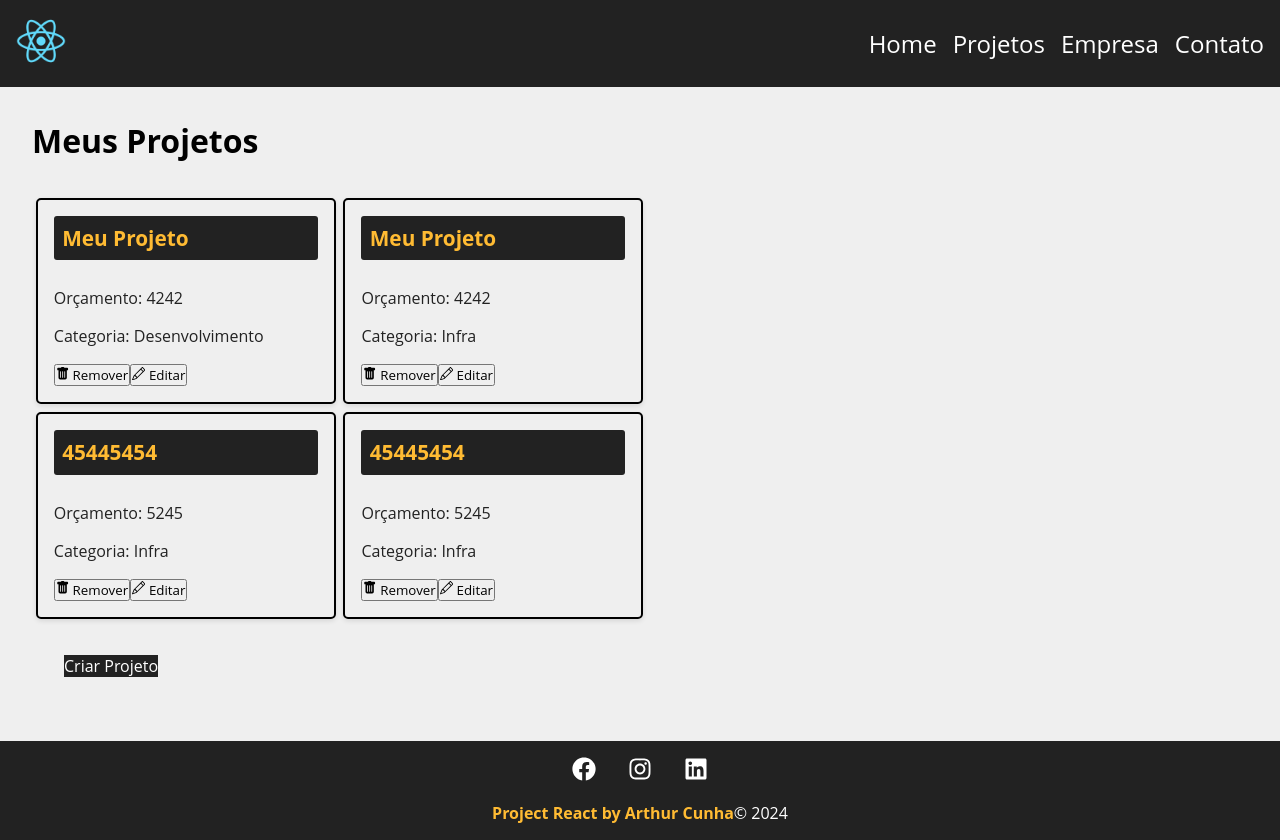
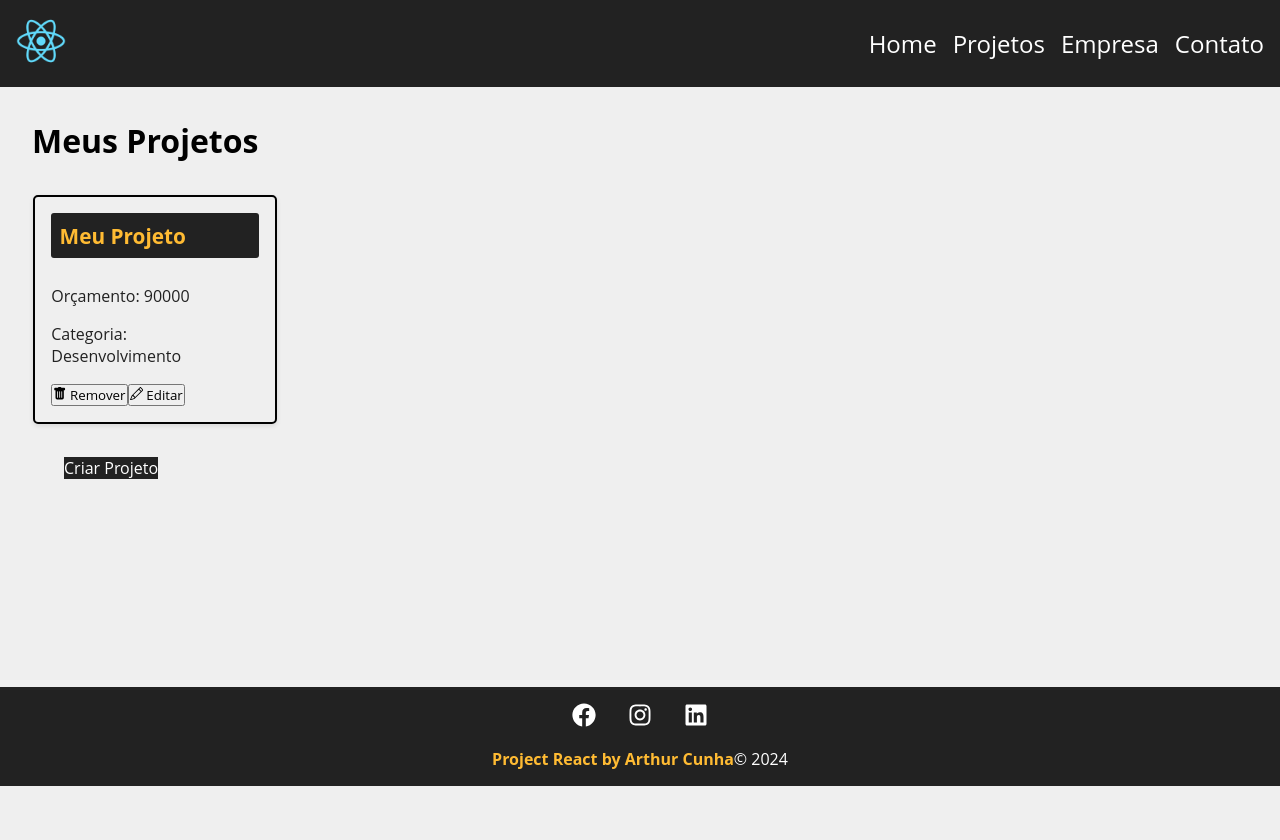
Before and after one commit to ArthurCunha-Dev/costs, a React (Create React App) app: page /Projects in a window 1280 px wide. After the commit the page ends 800 px from the top, so only its background shows below. Built offline with nearby package versions, Linux system fonts and the light colour scheme; data requests are answered from the project's data file.

Commit message:
finalizado o delete

```diff
--- a/db.json
+++ b/db.json
@@ -1,45 +1,12 @@
 {
   "projects": [
     {
-      "id": "42d1",
+      "id": "35c2",
       "name": "Meu Projeto",
-      "budget": "4242",
+      "budget": "90000",
       "category": {
         "id": "2",
         "name": "Desenvolvimento"
-      },
-      "cost": 0,
-      "services": []
-    },
-    {
-      "id": "1612",
-      "name": "Meu Projeto",
-      "budget": "4242",
-      "category": {
-        "id": "1",
-        "name": "Infra"
-      },
-      "cost": 0,
-      "services": []
-    },
-    {
-      "id": "e335",
-      "name": "45445454",
-      "budget": "5245",
-      "category": {
-        "id": "1",
-        "name": "Infra"
-      },
-      "cost": 0,
-      "services": []
-    },
-    {
-      "id": "38e1",
-      "name": "45445454",
-      "budget": "5245",
-      "category": {
-        "id": "1",
-        "name": "Infra"
       },
       "cost": 0,
       "services": []
--- a/src/components/pages/Projects.js
+++ b/src/components/pages/Projects.js
@@ -4,15 +4,20 @@
 import Container from '../layout/Container';
 import LinkButton from '../layout/LinkButton';
 import ProjectCard from '../project/ProjectCard';
-import Loading from '../layout/Loading'; // Importação do componente Loading
+import Loading from '../layout/Loading';
 import styles from './Projects.module.css';
 
 function Projects() {
     const [projects, setProjects] = useState([]);
-    const [loading, setLoading] = useState(true); // Inicializa como true para mostrar o carregamento
+    const [loading, setLoading] = useState(true);
+    const [projectMessage, setProjectMessage] = useState('')
 
     const location = useLocation();
-    const message = location.state?.message || ''; // Simplifica a obtenção da mensagem
+    let message = ''
+    if (location.state) {
+        message = location.state.message
+    }
+
 
     useEffect(() => {
         setTimeout(
@@ -26,11 +31,11 @@
                 .then((resp) => resp.json())
                 .then((data) => {
                     setProjects(data);
-                    setLoading(false); // Define loading como false após carregar os dados
+                    setLoading(false);
                 })
                 .catch((err) => {
                     console.error(err);
-                    setLoading(false); // Define loading como false mesmo em caso de erro
+                    setLoading(false);
                 });
 
 
@@ -38,8 +43,20 @@
 
     }, [])
 
+    function removeProject(id){
 
-
+     fetch('http://localhost:5000/projects/${id}', {
+      method: 'DELETE',
+      headers: {
+       'Content-Type': 'application/json'
+       },
+     }).then(resp => resp.json())
+     .then(data => {
+        setProjects(projects.filter((project) => project.id !== id))
+        setProjectMessage('Projeto removido com sucesso')
+     })
+     .catch(err => console.log(err))
+    }
 
     return (
         <div className={styles.project_container}>
@@ -47,11 +64,12 @@
                 <h1>Meus Projetos</h1>
             </div>
             {message && <Message type="success" msg={message} />}
+            {projectMessage && <Message type="success" msg={projectMessage} />}
             <Container customClass="start">
                 {loading ? (
-                    <Loading /> // Exibe o componente Loading enquanto está carregando
+                    <Loading />
                 ) : projects.length === 0 ? (
-                    <p>Não existem projetos cadastrados</p> // Mensagem quando não há projetos
+                    <p>Não existem projetos cadastrados</p>
                 ) : (
                     projects.map((project) => (
                         <ProjectCard
@@ -60,6 +78,7 @@
                             budget={project.budget || ''}
                             category={project.category?.name || 'Categoria não disponível'}
                             key={project.id}
+                            handleRemove={removeProject}
                         />
                     ))
                 )}
--- a/src/components/project/ProjectCard.js
+++ b/src/components/project/ProjectCard.js
@@ -1,14 +1,24 @@
 import styles from './ProjectCard.module.css';
 import { BsPencil, BsFillTrashFill } from 'react-icons/bs';
+import { Link } from 'react-router-dom';
+
 
 function ProjectCard({ id, name, budget, category, handleRemove }) {
+    const remove = (e) => {
+        e.preventDefault()
+    }
+
     return (
         <div className={styles.project_card}>
             <h2>{name}</h2>
-            <p>Orçamento: {budget}</p>
-            <p>Categoria: {category}</p>
-            <button onClick={() => handleRemove(id)}><BsFillTrashFill /> Remover</button>
-            <button><BsPencil /> Editar</button>
+            < p>Orçamento: {budget}</p>
+             <p>Categoria: {category}</p>
+            <button onClick={() => handleRemove(id)}>
+                <BsFillTrashFill onClick={remove} /> Remover
+            </button>
+            <button>
+                <BsPencil /> Editar
+            </button>
         </div>
     );
 }
```
